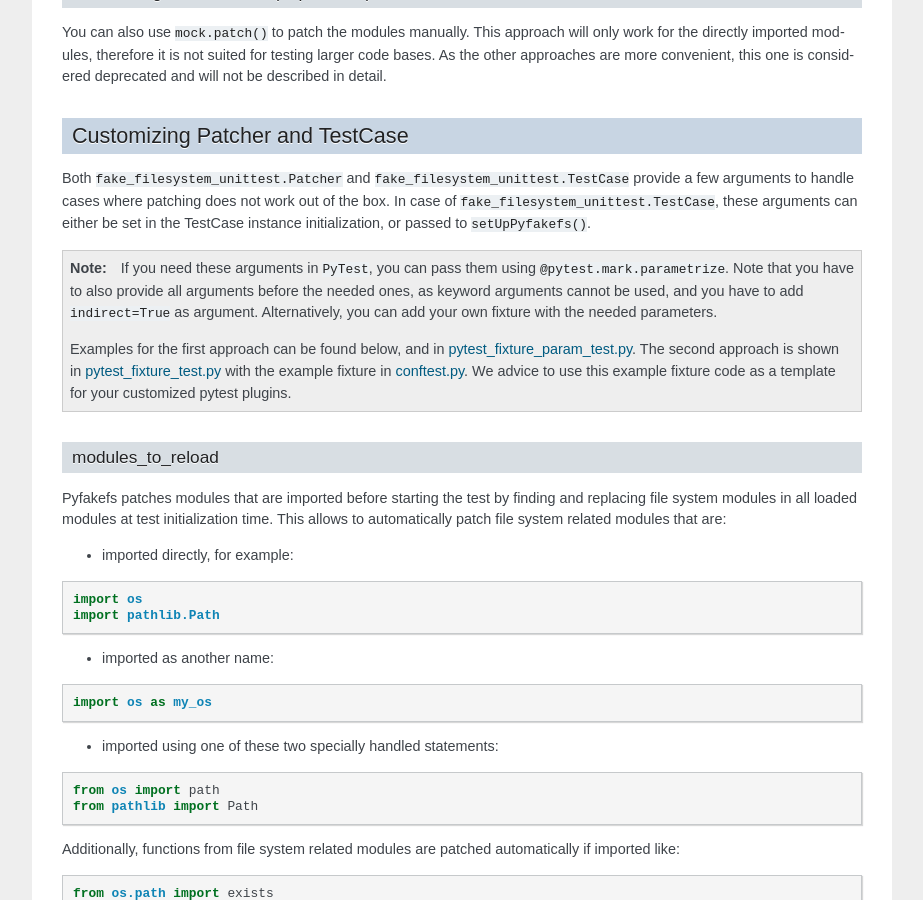
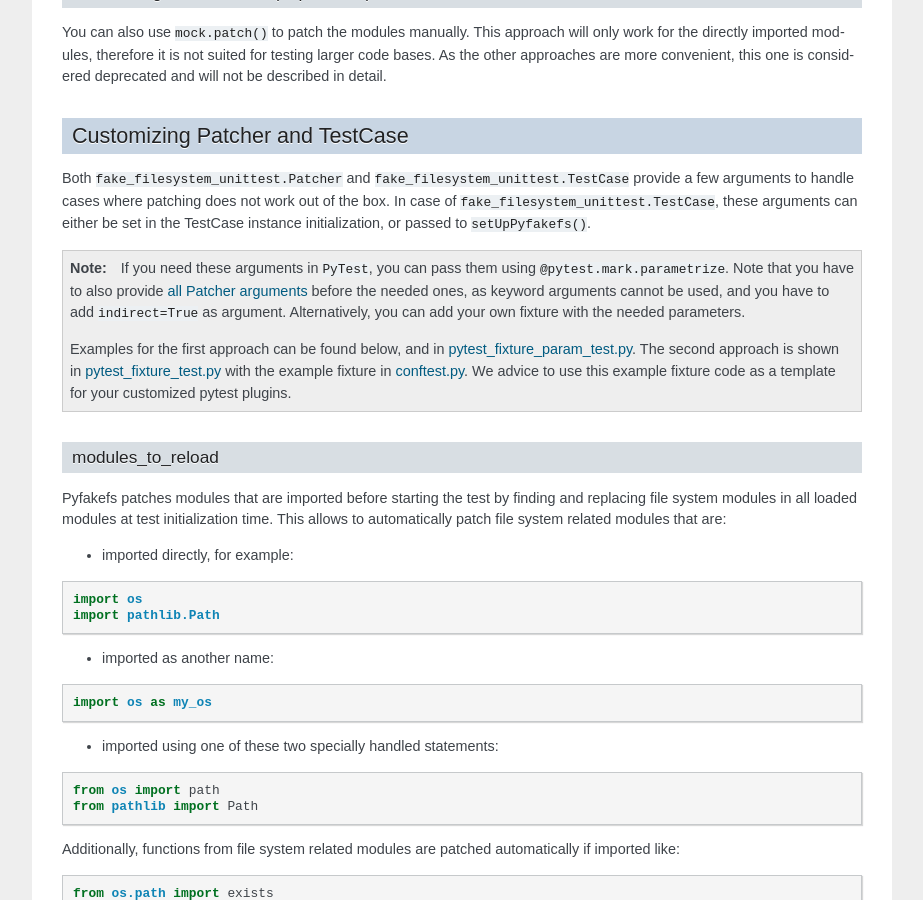
Before and after one commit to pytest-dev/pyfakefs, a Sphinx documentation site: the page built from docs/usage.rst, in a window 1280 px wide and 900 px high, scrolled down 1448 px. Shown: the whole window, without its empty margins (198-1121 px from the left). Built offline with Sphinx 7.4.7, drawn with Linux system fonts in a browser that asks for light colours.

Commit message:
Fixed typo, added link to Patcher arguments

```diff
--- a/docs/usage.rst
+++ b/docs/usage.rst
@@ -98,8 +98,9 @@ be set in the TestCase instance initialization, or passed to ``setUpPyfakefs()``
 
 .. note:: If you need these arguments in ``PyTest``, you can pass them using
   ``@pytest.mark.parametrize``. Note that you have to also provide
-  all arguments before the needed ones, as keyword arguments cannot be used,
-  and you have to add ``indirect=True`` as argument.
+  `all Patcher arguments <http://jmcgeheeiv.github.io/pyfakefs/master/modules.html#pyfakefs.fake_filesystem_unittest.Patcher>`__
+  before the needed ones, as keyword arguments cannot be used, and you have to
+  add ``indirect=True`` as argument.
   Alternatively, you can add your own fixture with the needed parameters.
 
   Examples for the first approach can be found below, and in
```
Also changed, not shown: other parts of docs/usage.rst (+1 -1 lines).
